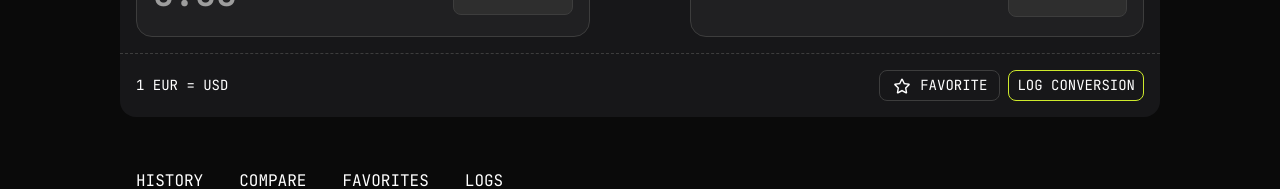
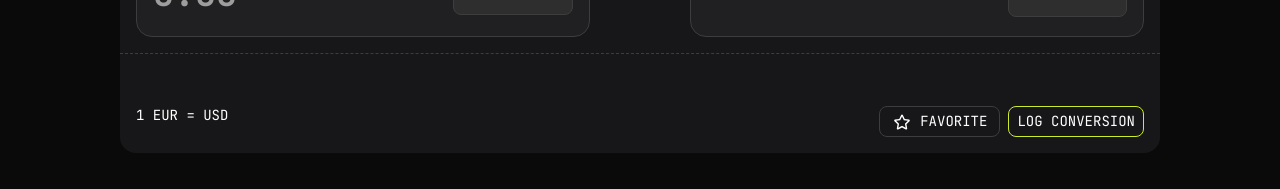
Before and after one commit to Demzy06/fx-checker, a React (Vite) app: page / in a window 1280 px wide. Shown: the part 293-482 px from the top of the page. Built offline with nearby package versions, Linux system fonts and the light colour scheme; no server answers; a web font is replaced by a local one.

Commit message:
style: reduce padding

```diff
--- a/src/components/ConversionAction.jsx
+++ b/src/components/ConversionAction.jsx
@@ -15,11 +15,11 @@ function ConversionAction() {
   } = useCurrencyList();
 
   return (
-    <div className="border-dashed border-light-gray pt-6 md:flex md:h-fit md:p-0 md:items-center ">
+    <div className="border-dashed border-light-gray pt-1 md:pt-6 md:flex md:h-fit md:p-0 md:items-center ">
       <p className="text-center text-white md:flex-5 md:h-full md:w-fit md:text-start md:text-[14px]">
         1 {baseCurrency} = {rateObj.rate} {quoteCurrency}
       </p>
-      <span className="flex justify-between w-[70%] m-auto mt-3 md:w-fit md:flex-5 md:m-0 md:justify-end">
+      <span className="flex justify-between w-[70%] m-auto mt-3 md:mt-3 md:w-fit md:flex-5 md:m-0 md:justify-end">
         <Button
           text={isCurrPairInFav ? "Favorited" : "Favorite"}
           styles={`uppercase p-1 pr-3 pl-3 ${isCurrPairInFav ? "bg-primary-yellow text-black" : "bg-deep-gray text-white border border-light-gray"}  text-[13px] md:text-[14px] rounded-lg md:mr-2`}
```
